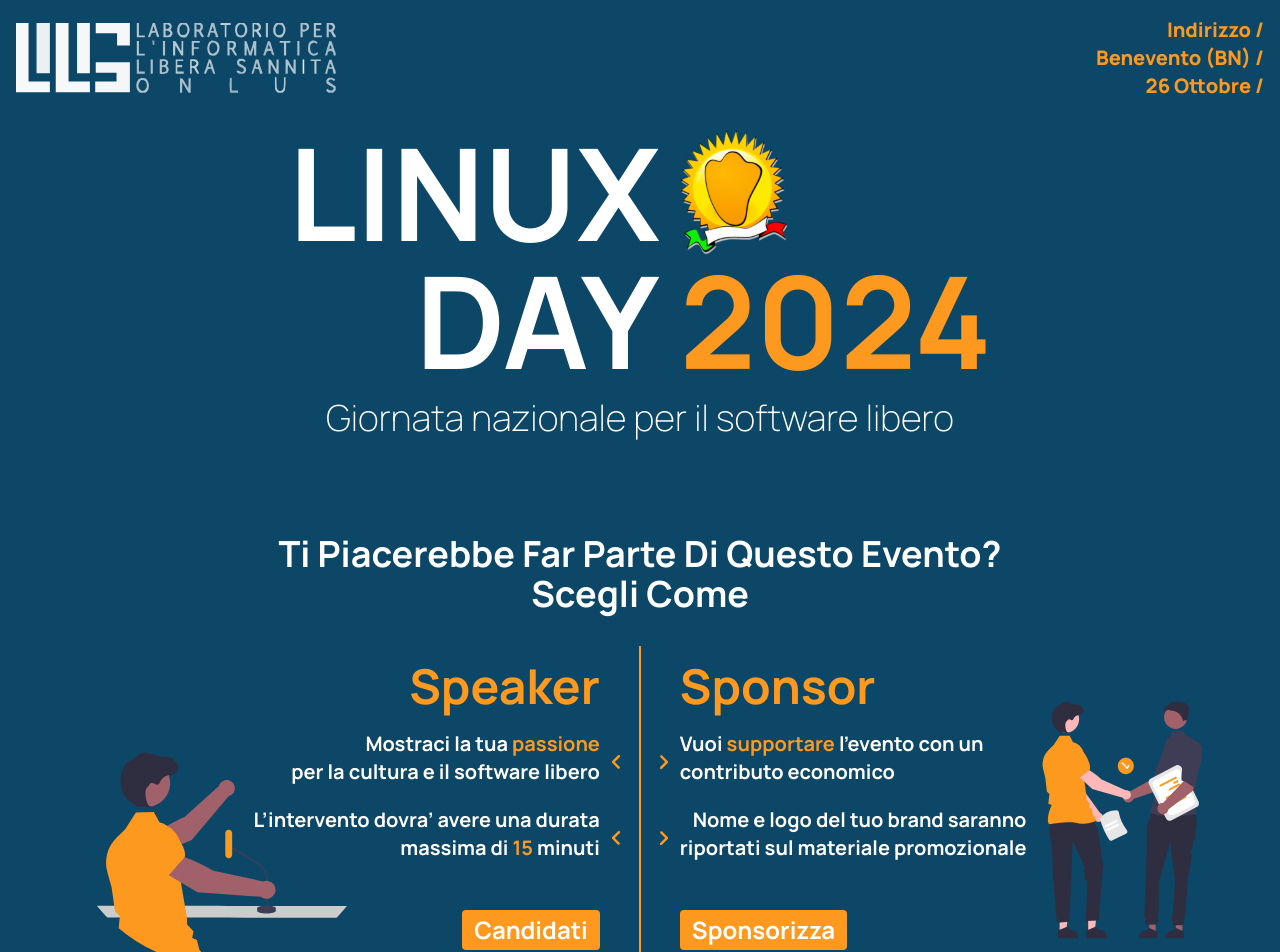
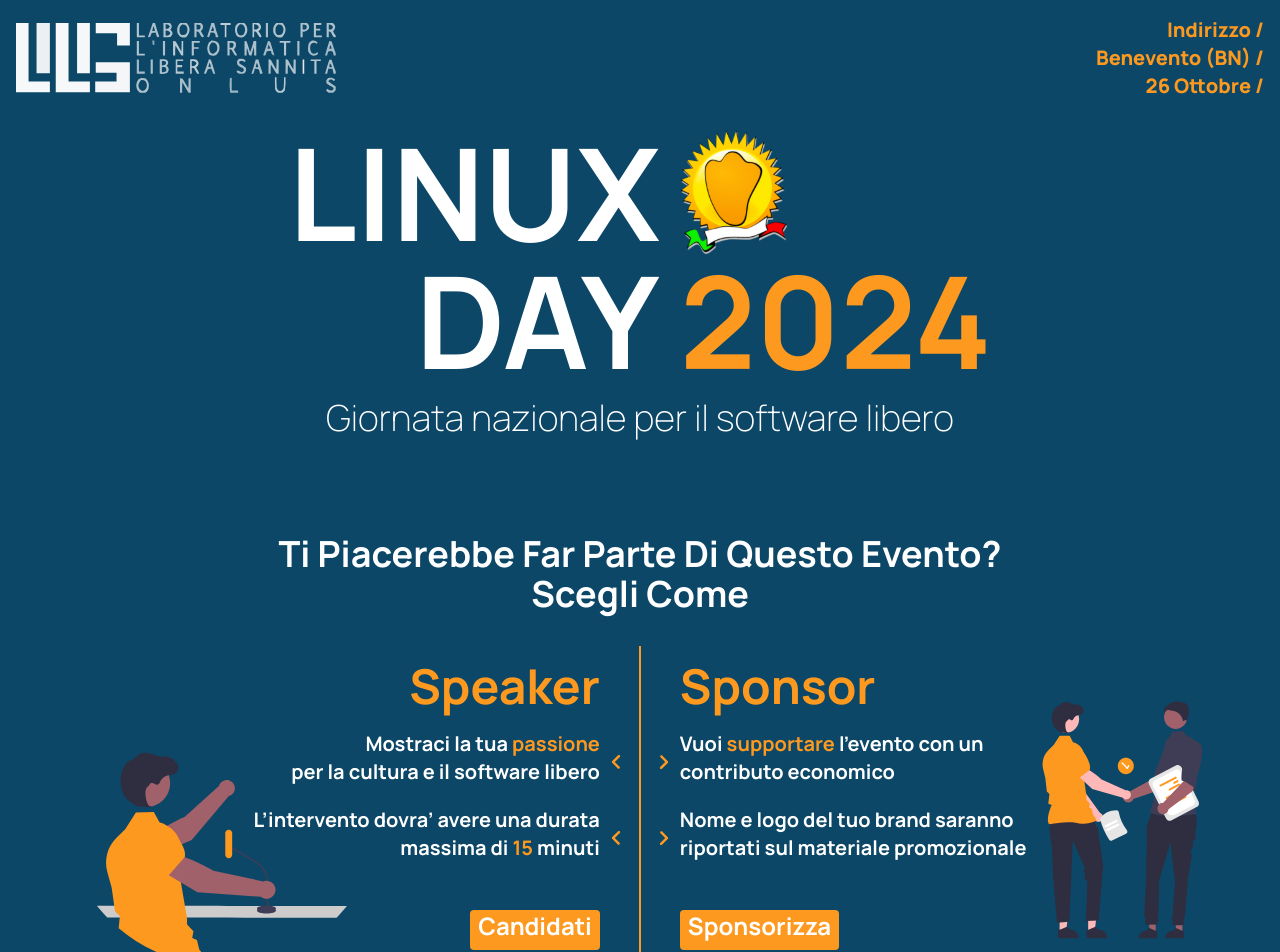
Before and after one commit to lilisonlus/cfp-vercel-form, a Next.js app: page / in a window 1280 px wide. Shown: the top 952 px of the page. Built offline with nearby package versions, Linux system fonts and the light colour scheme.

Commit message:
feat: fixed home buttons size

```diff
--- a/app/page.tsx
+++ b/app/page.tsx
@@ -78,13 +78,13 @@
             </div>
             <Link
               href={"/call-for-talk"}
-              className="rounded bg-accent px-3 py-1 text-xl font-bold lg:text-2xl"
+              className="h-8 rounded bg-accent px-2 text-center text-xl font-bold lg:h-10 lg:text-2xl"
             >
               Candidati
             </Link>
           </div>
           <hr className="my-4 h-0.5 w-80 border-0 bg-accent lg:absolute lg:my-10 lg:h-80 lg:w-0.5 lg:bg-accent" />
-          <div className="lg:ml-20 flex flex-col items-center justify-center lg:relative lg:items-start">
+          <div className="flex flex-col items-center justify-center lg:relative lg:ml-20 lg:items-start">
             <img
               className="hidden lg:absolute lg:-right-64 lg:block lg:w-80"
               src="/sponsor.svg"
@@ -123,14 +123,14 @@
                 src="/right_angle.svg"
                 alt="Angle bracket"
               />
-              <p className="mb-2.5 text-center text-lg font-semibold lg:mb-12 lg:text-right lg:text-xl">
+              <p className="mb-2.5 text-center text-lg font-semibold lg:mb-12 lg:text-left lg:text-xl">
                 Nome e logo del tuo brand saranno <br />
                 riportati sul materiale promozionale
               </p>
             </div>
             <Link
               href={"/call-for-sponsor"}
-              className="rounded bg-accent px-3 py-1 text-xl font-bold lg:text-2xl"
+              className="h-8 rounded bg-accent px-2 text-center text-xl font-bold lg:h-10 lg:text-2xl"
             >
               Sponsorizza
             </Link>
```
